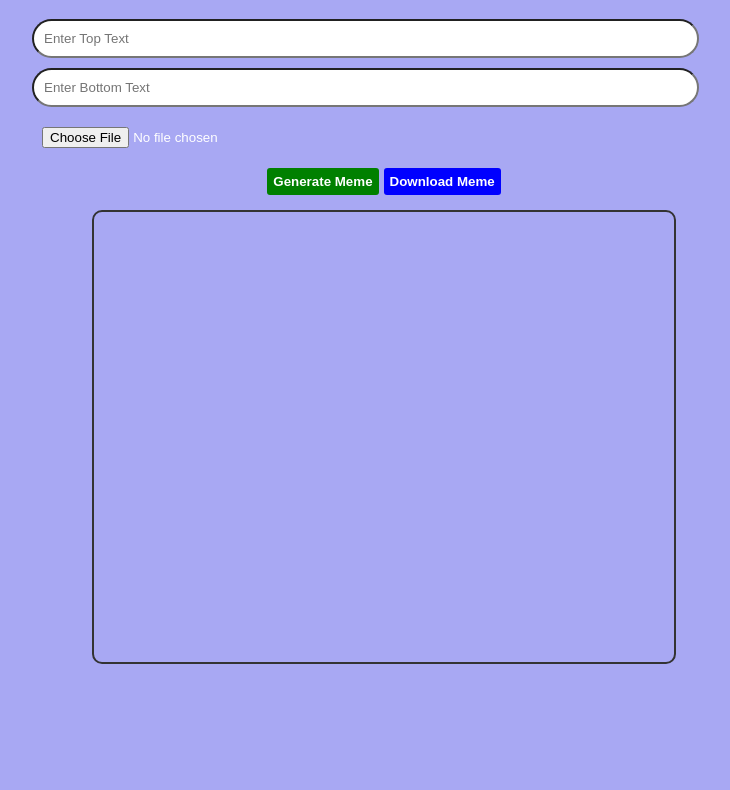
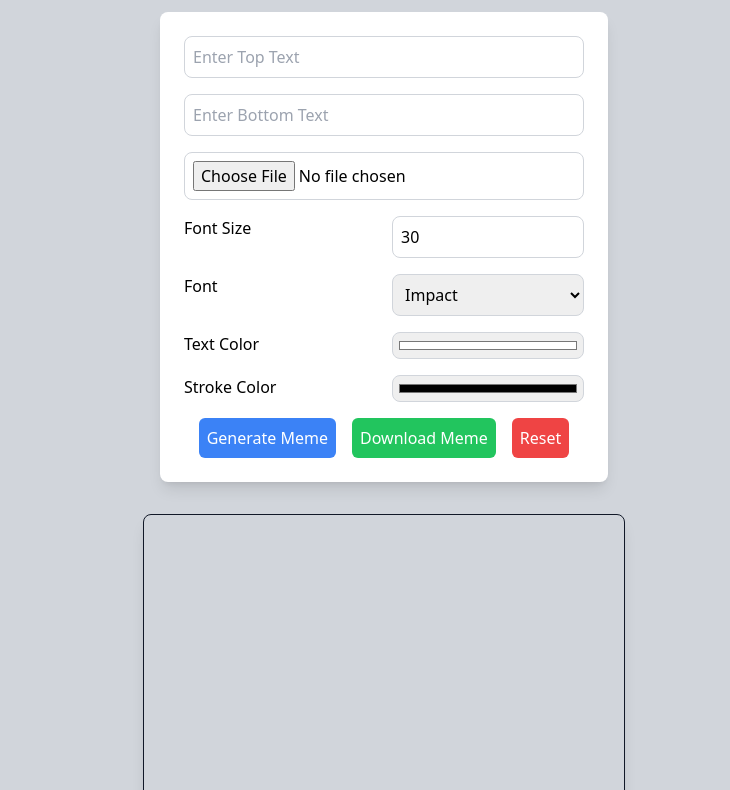
Before and after one commit to Muayyad822/Meme-Generator, a plain HTML site: page index.html in a window 1280 px wide. Shown: the part 84-874 px from the top of the page, without its empty margins (256-986 px from the left). Before the commit the page ends 800 px from the top, so only its background shows below. Drawn offline with nearby package versions, Linux system fonts and the light colour scheme.

Commit message:
update UI and functionality

```diff
--- a/index.html
+++ b/index.html
@@ -3,24 +3,93 @@
 <head>
   <meta charset="UTF-8">
   <meta name="viewport" content="width=device-width, initial-scale=1.0">
-  <title>Meme Generator</title>
-  <link rel="stylesheet" href="style.css">
+  <title>MemeGen</title>
+  <script src="https://cdn.tailwindcss.com"></script>
   <link rel="shortcut icon" href="https://fav.farm/😆">
 </head>
-<body>
-  <h1>Meme Generator</h1>
+<body class="bg-gray-300 flex flex-col items-center justify-center min-h-screen p-6">
+  <h1 class="text-4xl font-bold text-gray-800 mb-8">MemeGen</h1>
 
-  <div class="controls">
-    <input type="text" id="topText" placeholder="Enter Top Text">
-    <input type="text" id="bottomText" placeholder="Enter Bottom Text">
-    <input type="file" id="imageInput" accept="image/*">
-    <div class="btns">
-        <button id="generate" onclick="generateMeme()">Generate Meme</button>
-        <button id="download" onclick="downloadMeme()">Download Meme</button>
+  <div class="bg-white p-6 rounded-lg shadow-lg w-full max-w-md">
+    <div class="space-y-4">
+      <input
+        type="text"
+        id="topText"
+        placeholder="Enter Top Text"
+        class="w-full p-2 border border-gray-300 rounded-lg focus:outline-none focus:ring-2 focus:ring-blue-500"
+      >
+      <input
+        type="text"
+        id="bottomText"
+        placeholder="Enter Bottom Text"
+        class="w-full p-2 border border-gray-300 rounded-lg focus:outline-none focus:ring-2 focus:ring-blue-500"
+      >
+      <input
+        type="file"
+        id="imageInput"
+        accept="image/*"
+        class="w-full p-2 border border-gray-300 rounded-lg focus:outline-none focus:ring-2 focus:ring-blue-500"
+      >
+      <div class="grid grid-cols-2 gap-4">
+        <label for="fontSize">Font Size</label>
+        <input
+          type="number"
+          id="fontSize"
+          placeholder="Font Size"
+          value="30"
+          class="w-full p-2 border border-gray-300 rounded-lg focus:outline-none focus:ring-2 focus:ring-blue-500"
+        >
+        <label for="fontFamily">Font</label>
+        <select
+          id="fontFamily"
+          class="w-full p-2 border border-gray-300 rounded-lg focus:outline-none focus:ring-2 focus:ring-blue-500"
+        >
+          <option value="Impact">Impact</option>
+          <option value="Arial">Arial</option>
+          <option value="Comic Sans MS">Comic Sans</option>
+          <option value="Verdana">Verdana</option>
+        </select>
+      </div>
+      <div class="grid grid-cols-2 gap-4">
+        <label for="textColor">Text Color</label>
+        <input
+          type="color"
+          id="textColor"
+          value="#ffffff"
+          class="w-full p-1 border border-gray-300 rounded-lg focus:outline-none focus:ring-2 focus:ring-blue-500"
+        >
+        <label for="strokeColor">Stroke Color</label>
+        <input
+          type="color"
+          id="strokeColor"
+          value="#000000"
+          class="w-full p-1 border border-gray-300 rounded-lg focus:outline-none focus:ring-2 focus:ring-blue-500"
+        >
+      </div>
+      <div class="flex justify-center gap-4">
+        <button
+          id="generate"
+          class=" bg-blue-500 text-white p-2 rounded-md hover:bg-blue-600 transition duration-200"
+        >
+          Generate Meme
+        </button>
+        <button
+          id="download"
+          class=" bg-green-500 text-white p-2 rounded-md hover:bg-green-600 transition duration-200"
+        >
+          Download Meme
+        </button>
+        <button
+          id="reset"
+          class=" bg-red-500 text-white p-2 rounded-md hover:bg-red-600 transition duration-200"
+        >
+          Reset
+        </button>
+      </div>
     </div>
   </div>
 
-  <canvas id="memeCanvas" width="580" height="450"></canvas>
+  <canvas id="memeCanvas" width="480" height="350" class="mt-8 border border-gray-900 rounded-lg shadow-lg"></canvas>
 
   <script src="index.js"></script>
 </body>
--- a/index.js
+++ b/index.js
@@ -1,62 +1,126 @@
 const canvas = document.getElementById('memeCanvas');
 const ctx = canvas.getContext('2d');
 const imageInput = document.getElementById('imageInput');
+const topTextInput = document.getElementById('topText');
+const bottomTextInput = document.getElementById('bottomText');
+const generateButton = document.getElementById('generate');
+const downloadButton = document.getElementById('download');
+const resetButton = document.getElementById('reset');
+const fontSizeInput = document.getElementById('fontSize');
+const fontFamilyInput = document.getElementById('fontFamily');
+const textColorInput = document.getElementById('textColor');
+const strokeColorInput = document.getElementById('strokeColor');
+
 let uploadedImage = null;
 
 // Load the image onto the canvas
 imageInput.addEventListener('change', (event) => {
   const file = event.target.files[0];
+  if (!file) return;
+
   const reader = new FileReader();
-
   reader.onload = (e) => {
     const img = new Image();
     img.src = e.target.result;
     img.onload = () => {
       uploadedImage = img;
+      resizeCanvasToImage();
       drawImage();
     };
   };
-
   reader.readAsDataURL(file);
 });
 
+// Resize canvas to fit the uploaded image while maintaining aspect ratio
+function resizeCanvasToImage() {
+  if (!uploadedImage) return;
+
+  const maxWidth = 580;
+  const maxHeight = 450;
+  const aspectRatio = uploadedImage.width / uploadedImage.height;
+
+  if (uploadedImage.width > maxWidth || uploadedImage.height > maxHeight) {
+    if (uploadedImage.width > uploadedImage.height) {
+      canvas.width = maxWidth;
+      canvas.height = maxWidth / aspectRatio;
+    } else {
+      canvas.height = maxHeight;
+      canvas.width = maxHeight * aspectRatio;
+    }
+  } else {
+    canvas.width = uploadedImage.width;
+    canvas.height = uploadedImage.height;
+  }
+}
+
 // Draw image and text on canvas
 function drawImage() {
-  if (uploadedImage) {
-    // Clear canvas and set canvas dimensions to fit the image
+  if (!uploadedImage) {
+    alert('Please upload an image first!');
+    return;
+  }
+
   ctx.clearRect(0, 0, canvas.width, canvas.height);
   ctx.drawImage(uploadedImage, 0, 0, canvas.width, canvas.height);
 
-    // Get text values
-    const topText = document.getElementById('topText').value;
-    const bottomText = document.getElementById('bottomText').value;
+  const topText = topTextInput.value;
+  const bottomText = bottomTextInput.value;
+  const fontSize = parseInt(fontSizeInput.value) || 30;
+  const fontFamily = fontFamilyInput.value || 'Impact';
+  const textColor = textColorInput.value || 'white';
+  const strokeColor = strokeColorInput.value || 'black';
 
   // Set text styles
-    ctx.font = '30px Impact';
-    ctx.fillStyle = 'white';
-    ctx.strokeStyle = 'black';
+  ctx.font = `${fontSize}px ${fontFamily}`;
+  ctx.fillStyle = textColor;
+  ctx.strokeStyle = strokeColor;
   ctx.lineWidth = 2;
   ctx.textAlign = 'center';
 
   // Draw top text
-    ctx.fillText(topText, canvas.width / 2, 50);
-    ctx.strokeText(topText, canvas.width / 2, 50);
+  if (topText) {
+    ctx.fillText(topText, canvas.width / 2, fontSize + 10);
+    ctx.strokeText(topText, canvas.width / 2, fontSize + 10);
+  }
 
   // Draw bottom text
-    ctx.fillText(bottomText, canvas.width / 2, canvas.height - 20);
-    ctx.strokeText(bottomText, canvas.width / 2, canvas.height - 20);
+  if (bottomText) {
+    ctx.fillText(bottomText, canvas.width / 2, canvas.height - 10);
+    ctx.strokeText(bottomText, canvas.width / 2, canvas.height - 10);
   }
 }
 
 // Generate meme by drawing text on the uploaded image
-function generateMeme() {
+generateButton.addEventListener('click', () => {
   drawImage();
+});
+
+// Download the meme as an image
+downloadButton.addEventListener('click', () => {
+  if (!uploadedImage) {
+    alert('Please upload an image and generate a meme first!');
+    return;
   }
 
-// Download the meme as an image
-function downloadMeme() {
   const link = document.createElement('a');
   link.download = 'meme.png';
   link.href = canvas.toDataURL();
   link.click();
-}
+  alert('Meme downloaded successfully!');
+});
+
+// Reset the canvas and inputs
+resetButton.addEventListener('click', () => {
+  ctx.clearRect(0, 0, canvas.width, canvas.height);
+  uploadedImage = null;
+  imageInput.value = '';
+  topTextInput.value = '';
+  bottomTextInput.value = '';
+  fontSizeInput.value = '30';
+  fontFamilyInput.value = 'Impact';
+  textColorInput.value = '#ffffff';
+  strokeColorInput.value = '#000000';
+  canvas.width = 580;
+  canvas.height = 450;
+  alert('Canvas and inputs have been reset!');
+});
--- a/style.css
+++ /dev/null
@@ -1,47 +0,0 @@
-body {
-    display: flex;
-    flex-direction: column;
-    align-items: center;
-    font-family: Arial, sans-serif;
-    background-color: rgb(168, 168, 243);
-    color: white;
-}
-canvas {
-    border: 2px solid #333;
-    margin-top: 10px;
-    border-radius: 10px;
-}
-.controls {
-    margin-top: 10px;
-}
-.controls input {
-    margin: 5px;
-    padding: 10px;
-    width: 90%;
-    border-radius: 20px;
-}
-.btns{
-    display: flex;
-    justify-content: center;
-    align-items: center;
-    margin: 5px;
-    gap: 5px;
-}
-#generate{
-    background-color: green;
-    color: white;
-    font-weight: bold;
-    padding: 6px;
-    border-radius: 3px;
-    border: none;
-    cursor: pointer;
-}
-#download{
-    background-color: blue;
-    color: white;
-    font-weight: bold;
-    padding: 6px;
-    border-radius: 3px;
-    border: none;
-    cursor: pointer;
-}
```
Lines whose indentation alone changed are shown as unchanged.
